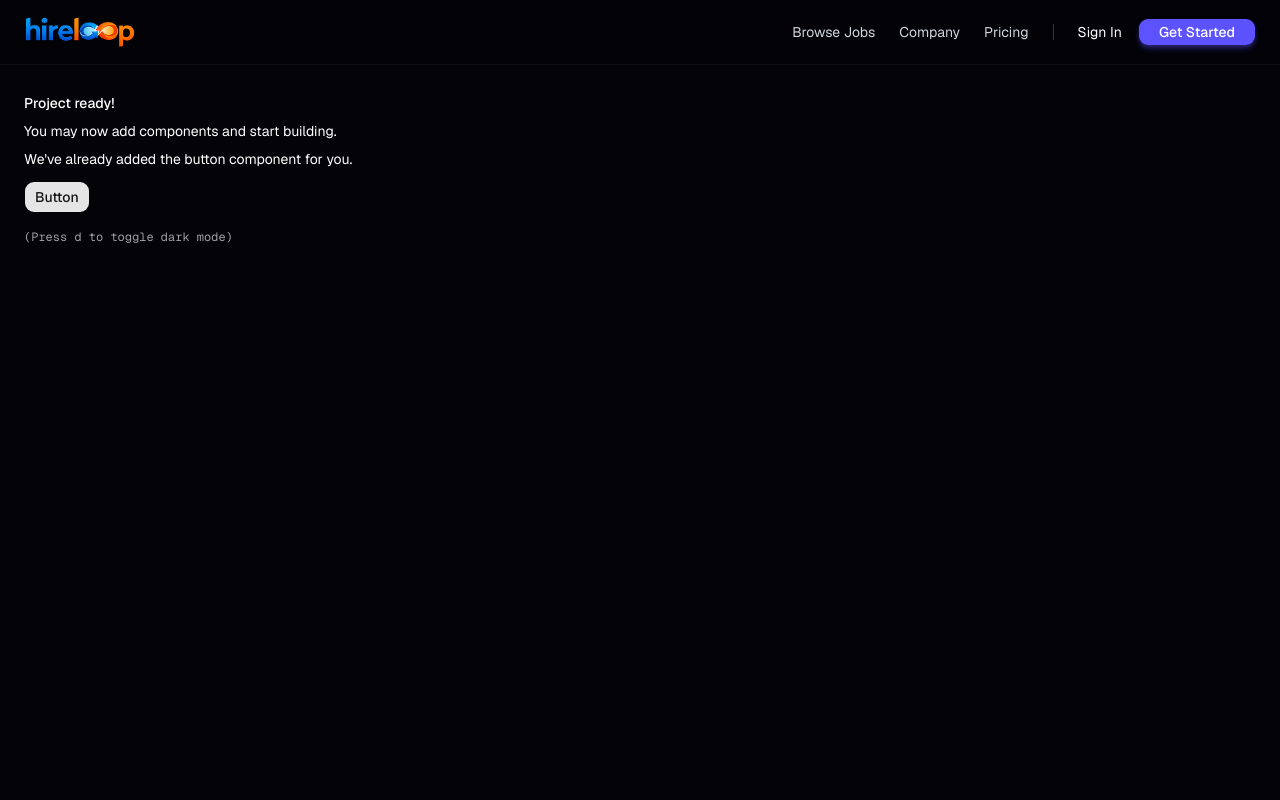
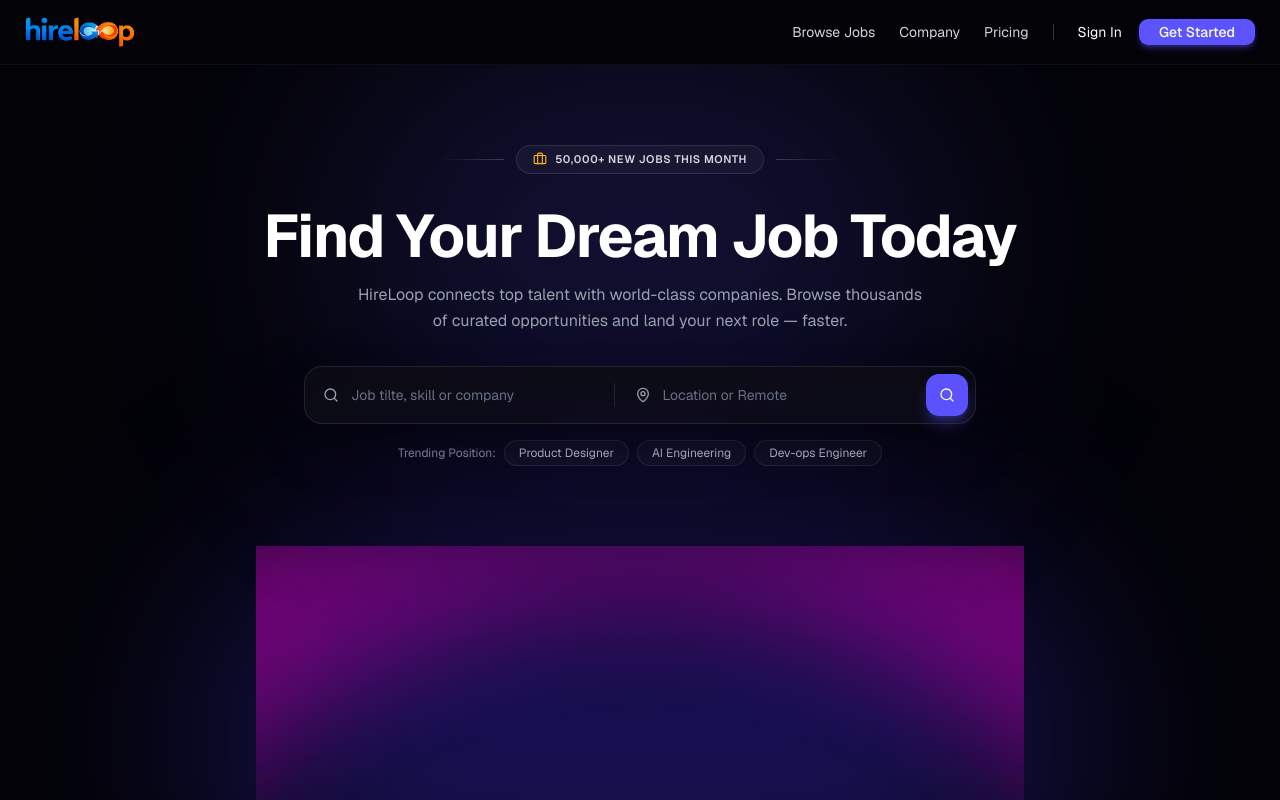
Before and after one commit to mabdullah404/hireloop-client, a Next.js app: page / in a window 1280 px wide. Shown: the top 800 px of the page. Built offline with nearby package versions, Linux system fonts and the light colour scheme.

Commit message:
feat: connect hero section to homepage

```diff
--- a/app/page.tsx
+++ b/app/page.tsx
@@ -1,19 +1,10 @@
-import { Button } from "@/components/ui/button"
+import React from "react"
+import { HeroSection } from "@/components/hero-section"
 
-export default function Page() {
+export default function HomePage() {
   return (
-    <div className="flex min-h-svh p-6">
-      <div className="flex max-w-md min-w-0 flex-col gap-4 text-sm leading-loose">
-        <div>
-          <h1 className="font-medium">Project ready!</h1>
-          <p>You may now add components and start building.</p>
-          <p>We&apos;ve already added the button component for you.</p>
-          <Button className="mt-2">Button</Button>
-        </div>
-        <div className="font-mono text-xs text-muted-foreground">
-          (Press <kbd>d</kbd> to toggle dark mode)
-        </div>
-      </div>
-    </div>
+    <main>
+      <HeroSection />
+    </main>
   )
 }
```
